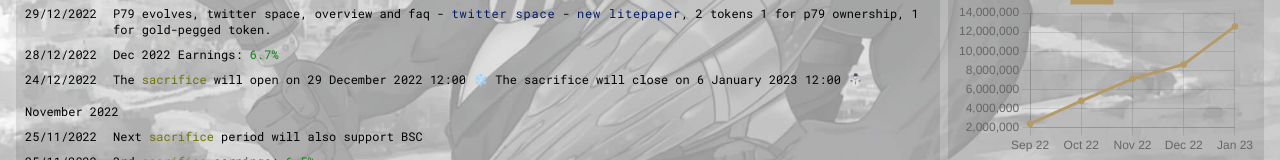
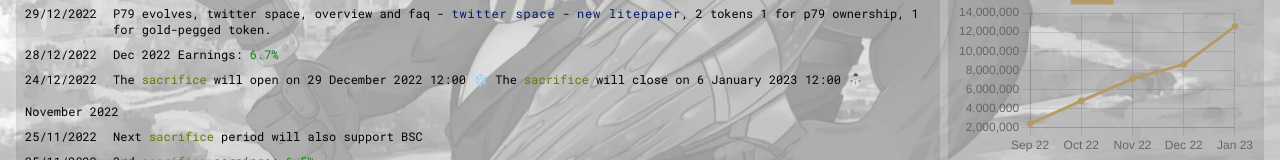
Before and after one commit to CryptoSafetySquad/website, a Next.js app: page /projects/project79 in a window 1280 px wide. Shown: the part 531-691 px from the top of the page. Built offline with nearby package versions, Linux system fonts and the light colour scheme.

Commit message:
Add warn class.

```diff
--- a/data/projects/project79/news.tsx
+++ b/data/projects/project79/news.tsx
@@ -7,7 +7,7 @@ const news = [
   { date: '26/01/2023', content: (<>Clarification: If transition from <span className='warn'>sacrifice</span> to new model no earnings will be earned for February, first payout from tokens will be starting March</>) },
   { date: '29/12/2022', content: (<>P79 evolves, twitter space, overview and faq - <a href='https://twitter.com/i/spaces/1DXxyvZXgDLKM' rel='noopener noreferrer' target='_blank'>twitter space</a> - <a href='https://assets.website-files.com/62f2215d13f471bdeeb9ff6e/63accb82ce1c7d69edfb7ac1_Project%2079-Evolution.pdf' rel='noopener noreferrer' target='_blank'>new litepaper</a>, 2 tokens 1 for p79 ownership, 1 for gold-pegged token.</>) },
   { date: '28/12/2022', content: (<>Dec 2022 Earnings: <span className="healthy">6.7%</span></>) },
-  { date: '24/12/2022', content: (<>The <span className='warn'>sacrifice</span> will open on 29 December 2022 12:00 ❄️ The sacrifice will close on 6 January 2023 12:00 ☃️</>) },
+  { date: '24/12/2022', content: (<>The <span className='warn'>sacrifice</span> will open on 29 December 2022 12:00 ❄️ The <span className='warn'>sacrifice</span> will close on 6 January 2023 12:00 ☃️</>) },
   { date: '25/11/2022', content: (<>Next <span className='warn'>sacrifice</span> period will also support BSC</>) },
   { date: '25/11/2022', content: (<>3rd <span className='warn'>sacrifice</span> earnings: <span className='healthy'>6.5%</span></>) },
   { date: '04/11/2022', content: (<>3rd <span className='warn'>sacrifice</span> period closed, TVL $7.1m</>) },
```
